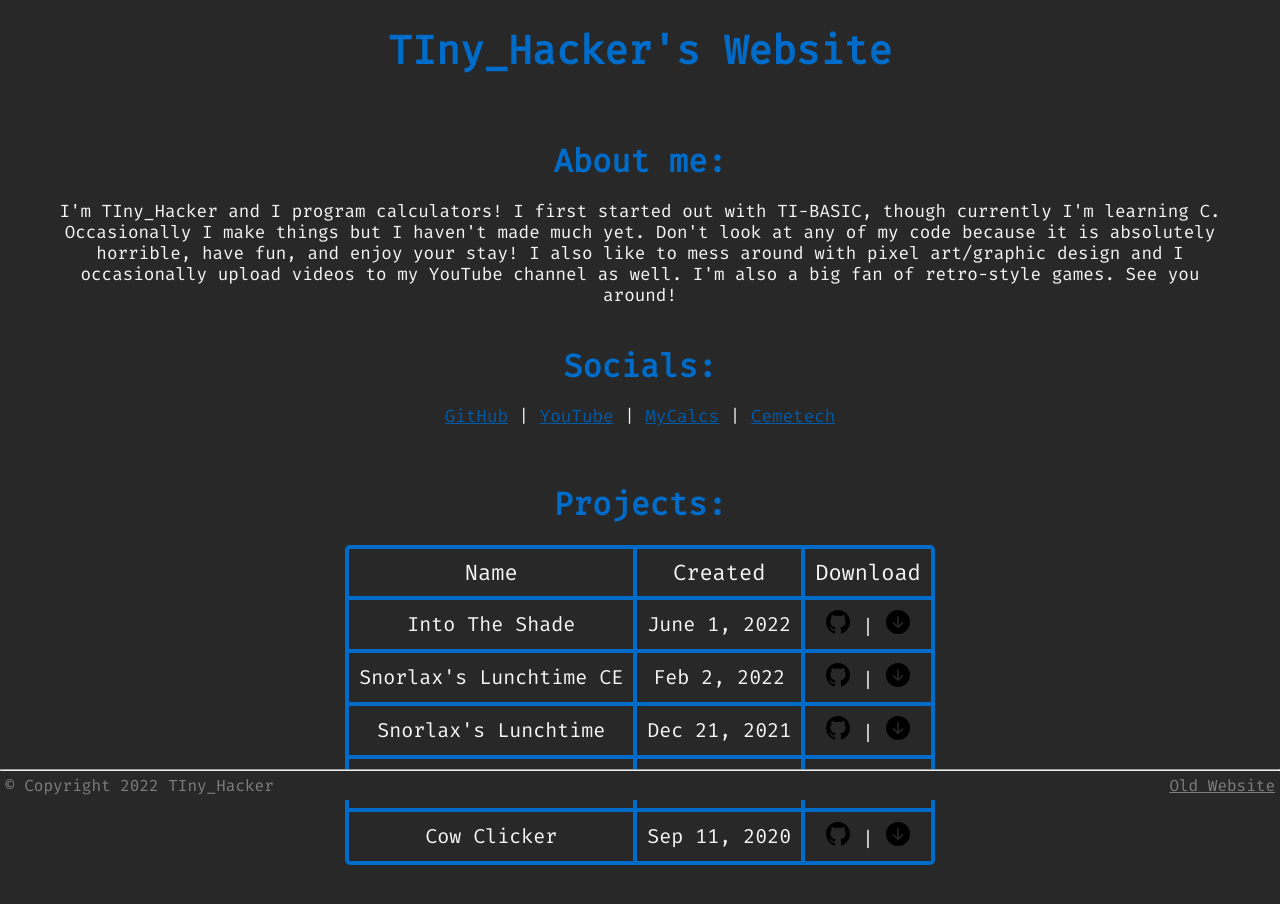
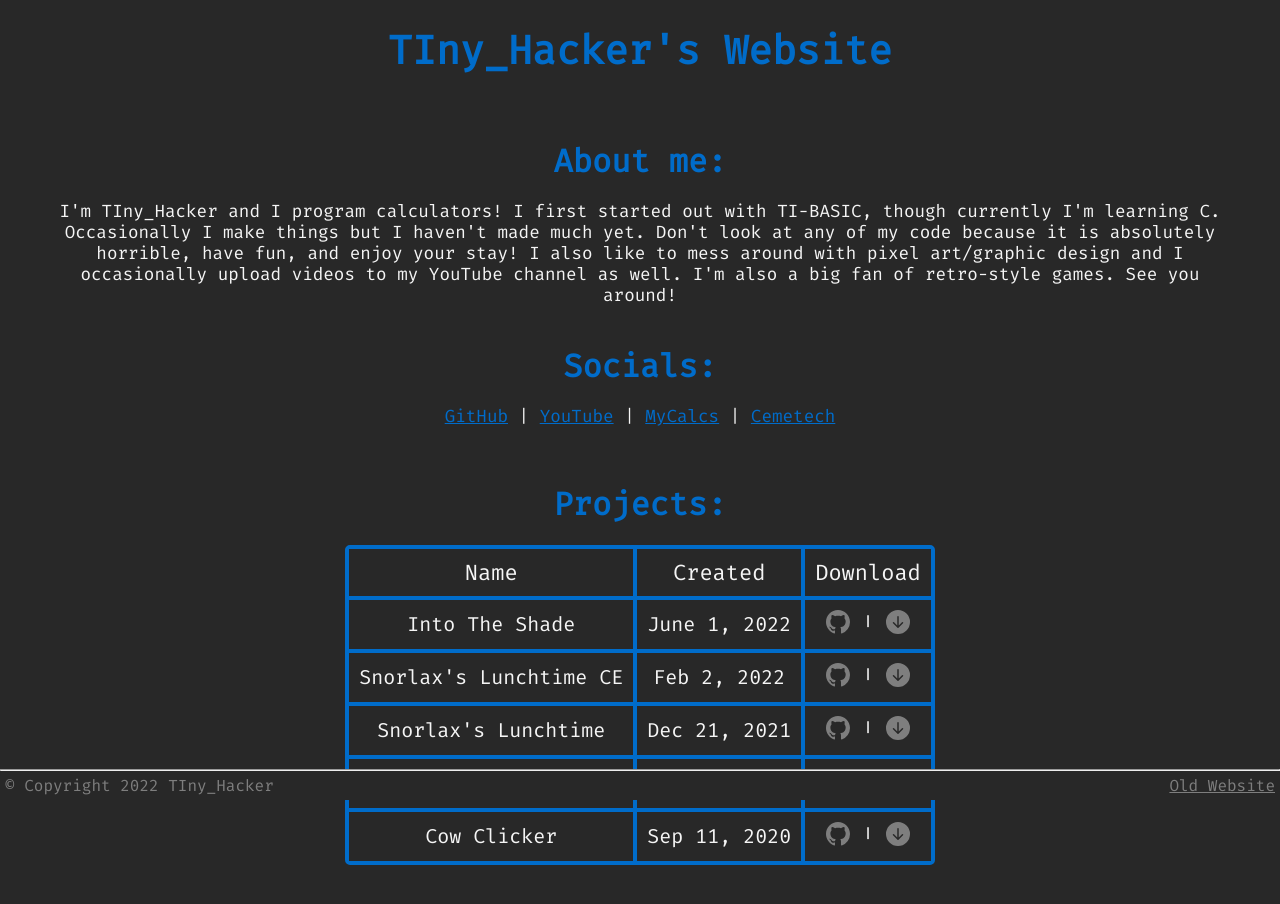
Before and after one commit to TIny-Hacker/tiny-hacker.github.io, a plain HTML site: page index.html in a window 1280 px wide. Drawn offline with Linux system fonts and the light colour scheme.

Commit message:
Make download buttons easier to see

```diff
--- a/css/style.css
+++ b/css/style.css
@@ -23,21 +23,21 @@
 }
 
 .link {
-    color: #005aa8;
+    color: #006cca;
 }
 
 .link:visited {
-    color: #004079;
+    color: #004dab;
 }
 
 .link:active {
-    color: #006cca;
+    color: #037ddc;
 }
 
 .download {
     text-align: center;
     text-decoration: none;
-    color: whitesmoke;
+    filter: invert(61%) sepia(0%) saturate(1623%) hue-rotate(263deg) brightness(81%) contrast(85%);
 }
 
 .download:hover {
@@ -98,14 +98,14 @@ footer {
 /* scrollbar */
 
 ::-webkit-scrollbar {
-    width: 8px;
+    width: 6px;
 }
 ::-webkit-scrollbar-track {
     opacity: 0;
 }
 ::-webkit-scrollbar-thumb {
     background: rgb(151, 151, 151);
-    border-radius: 4px;
+    border-radius: 3px;
 }
 ::-webkit-scrollbar-thumb:hover {
     background:rgb(126, 126, 126);
--- a/index.html
+++ b/index.html
@@ -38,7 +38,7 @@
                         <td class="row">
                             <a href="https://github.com/TIny-Hacker/Into-The-Shade" class="download">
                                 <img src="images/github.svg" alt="GitHub" width="24pt" height="24pt">
-                            </a>|
+                            </a>╵
                             <a href="files/Into The Shade v1.0.zip" target="_blank" rel="noopener noreferrer" class="download">
                                 <img src="images/download.svg" alt="Download" width="24pt" height="24pt">
                             </a>
@@ -50,7 +50,7 @@
                         <td class="row">
                             <a href="https://github.com/TIny-Hacker/Snorlax-Lunchtime-CE" class="download">
                                 <img src="images/github.svg" alt="GitHub" width="24pt" height="24pt">
-                            </a>|
+                            </a>╵
                             <a href="files/Snorlax's Lunchtime CE v1.1.zip" target="_blank" rel="noopener noreferrer" class="download">
                                 <img src="images/download.svg" alt="Download" width="24pt" height="24pt">
                             </a>
@@ -62,7 +62,7 @@
                         <td class="row">
                             <a href="https://github.com/TIny-Hacker/Snorlax-Lunch-Time" class="download">
                                 <img src="images/github.svg" alt="GitHub" width="24pt" height="24pt">
-                            </a>|
+                            </a>╵
                             <a href="files/Snorlax's Lunchtime.zip" target="_blank" rel="noopener noreferrer" class="download">
                                 <img src="images/download.svg" alt="Download" width="24pt" height="24pt">
                             </a>
@@ -74,7 +74,7 @@
                         <td class="row">
                             <a href="https://github.com/TIny-Hacker/DCS-7-Clock" class="download">
                                 <img src="images/github.svg" alt="GitHub" width="24pt" height="24pt">
-                            </a>|
+                            </a>╵
                             <a href="files/DCS 7 Clock v1.1.zip" target="_blank" rel="noopener noreferrer" class="download">
                                 <img src="images/download.svg" alt="Download" width="24pt" height="24pt">
                             </a>
@@ -86,7 +86,7 @@
                         <td class="row">
                             <a href="https://github.com/TIny-Hacker/Cow-Clicker-84-Plus" class="download">
                                 <img src="images/github.svg" alt="GitHub" width="24pt" height="24pt">
-                            </a>|
+                            </a>╵
                             <a href="files/Cow Clicker v1.2.zip" target="_blank" rel="noopener noreferrer" class="download">
                                 <img src="images/download.svg" alt="Download" width="24pt" height="24pt">
                             </a>
```
